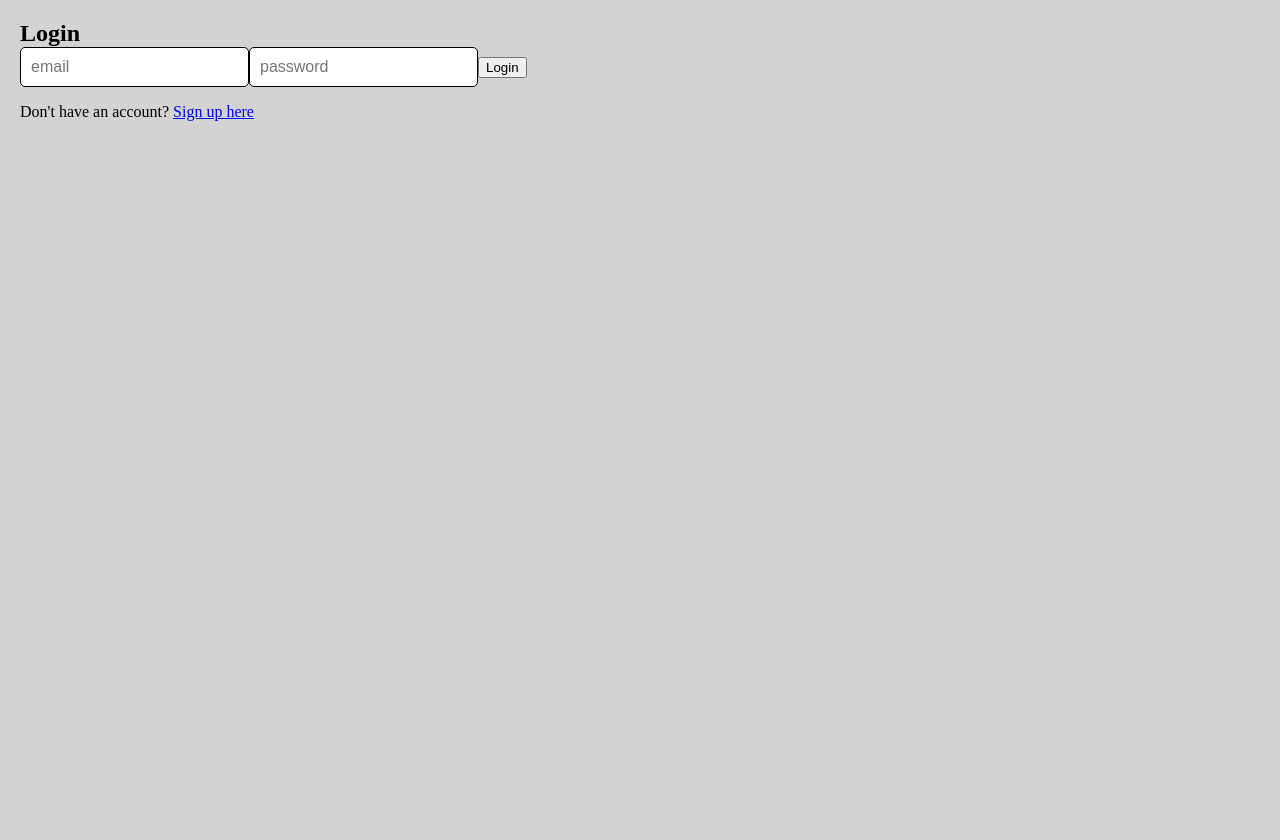
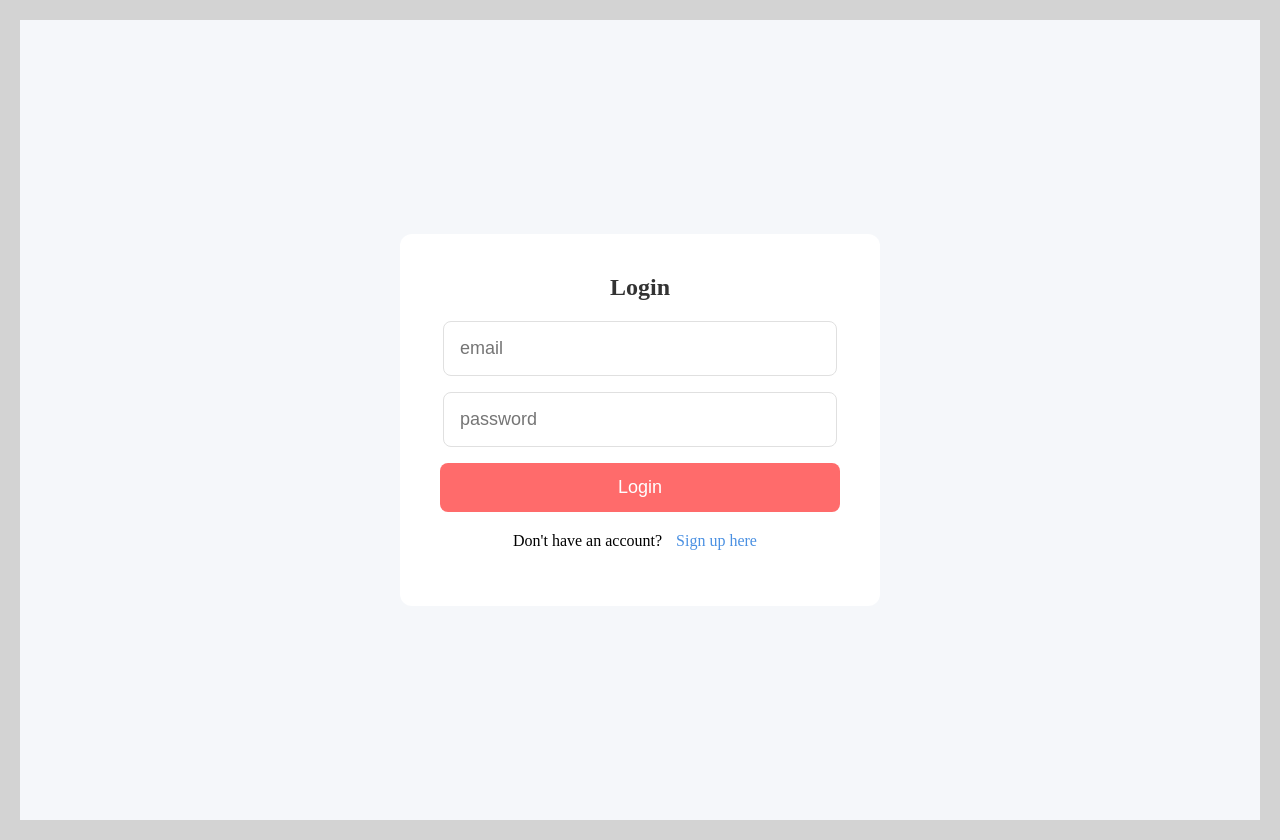
Before and after one commit to Flem-House-Dev/JOT-Notes, a React (Vite) app in the folder client/: page /login in a window 1280 px wide. Before the commit the page ends 800 px from the top, so only its background shows below. Built offline with nearby package versions, Linux system fonts and the light colour scheme.

Commit message:
added a few test styles to login and register pages

```diff
--- /dev/null
+++ b/client/src/loginPage.css
@@ -0,0 +1,103 @@
+/* Mobile first */
+.login-page, .register-page {
+    display: flex;
+    /* flex-direction: column; */
+    align-items: center;
+    justify-content: center;
+    height: 100vh;
+    /* background-color: #f5f5f5; */
+    background-color: #f5f7fa
+}
+
+
+
+.login-form, .register-form {
+    background-color: white;
+    padding: 20px;
+    border-radius: 12px;
+    box-shadow: 0 4 1012px rgba(0, 0, 0, 0.1);
+    text-align: center;
+    width: 80%;
+    max-width: 400px;
+}
+
+.logo-small {
+    width: 80px;
+    margin-bottom: 20px;
+}
+
+.login-form h2, .register-form h2 {
+    font-size: 22px;
+    margin-bottom: 20px;
+    color: #333;
+}
+
+.input-field {
+    width: 90%;
+    padding: 12px;
+    margin-bottom: 16px;
+    border: 1px solid #e0e0e0;
+    border-radius: 8px;
+    font-size: 16px;
+}
+
+.login-btn, .register-btn {
+    width: 100%;
+    padding: 12px;
+    background-color: #ff6b6b;
+    color: white;
+    border: none;
+    border-radius: 8px;
+    font-size: 16px;
+    cursor: pointer;
+    transition: .2s ease;
+}
+
+.login-btn:hover, .register-btn:hover {
+    background-color: #357abd;
+}
+
+.auth-links {
+    margin-top: 20px;
+}
+
+.auth-links a {
+    color: #4a90e2;
+    font-size: 14px;
+    text-decoration: none;
+    margin: 0 10px;
+}
+
+/* Desktop */
+
+@media screen and (min-width: 768px) {
+    .logo-small {
+        width: 120px;
+    }
+
+    .login-form h2 {
+        font-size: 24px;
+    }
+
+    .input-field {
+        padding: 16px;
+        font-size: 18px;
+    }
+
+    .login-btn {
+        padding: 14px;
+        font-size: 18px;
+    }
+
+    /* .loginPage {
+        background-color: #f5f7fa;
+    } */
+
+    .login-form {
+        padding: 40px;
+    }
+
+    .auth-links a {
+        font-size: 16px;
+    }
+}
--- a/client/src/pages/LoginPage.jsx
+++ b/client/src/pages/LoginPage.jsx
@@ -1,6 +1,7 @@
 import React, { useState, useContext } from "react";
 import { Link, useNavigate } from "react-router-dom";
 import AuthContext from "../context/AuthContext";
+import "../LoginPage.css";
 
 const LoginPage = () => {
   const { login, isAuthenticated } = useContext(AuthContext);
@@ -36,11 +37,13 @@
   };
 
   return (
+    <div className="login-page">
       <div className="login-form">
         <h2>Login</h2>
         {error && <p className="error">{error}</p>}
         <form onSubmit={handleSubmit}>
           <input
+            className="input-field"
             type="email"
             name="email"
             placeholder="email"
@@ -48,17 +51,21 @@
             onChange={handleChange}
           />
           <input
+            className="input-field"
             type="password"
             name="password"
             placeholder="password"
             value={credentials.password}
             onChange={handleChange}
           />
-        <button type="submit">Login</button>
+          <button className="login-btn" type="submit">Login</button>
         </form>
+        <div className="auth-links">
           <p>
             Don't have an account? <Link to="/register">Sign up here</Link>
           </p>
+        </div>
+      </div>
     </div>
   );
 };
--- a/client/src/pages/RegisterPage.jsx
+++ b/client/src/pages/RegisterPage.jsx
@@ -1,6 +1,7 @@
 import React, { useState, useContext } from "react";
 import { Link, useNavigate } from "react-router-dom";
 import AuthContext from "../context/AuthContext";
+import "../LoginPage.css";
 
 const RegisterPage = () => {
   const { register } = useContext(AuthContext);
@@ -22,10 +23,12 @@
   };
 
   return (
+    <div className="register-page">
       <div className="register-form">
         <h2>Register</h2>
         <form onSubmit={handleSubmit}>
           <input
+            className="input-field"
             type="text"
             name="username"
             placeholder="username"
@@ -33,6 +36,7 @@
             onChange={handleChange}
           />
           <input
+            className="input-field"
             type="email"
             name="email"
             placeholder="email"
@@ -40,15 +44,20 @@
             onChange={handleChange}
           />
           <input
+            className="input-field"
             type="password"
             name="password"
             placeholder="Password"
             value={formData.password}
             onChange={handleChange}
           />
-        <button type="submit">Register</button>
+          <button className="register-btn" type="submit">Register</button>
         </form>
+        <div className="auth-links">
           <p>Already have an account? <Link to="/login">Login here</Link></p>
+        </div>
+      </div>
+
     </div>
   );
 };
```
Lines whose indentation alone changed are shown as unchanged.
